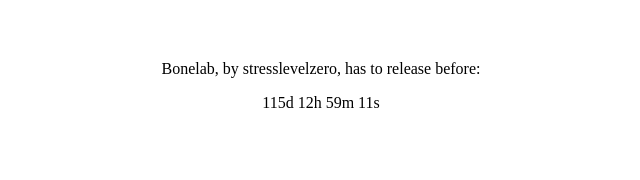
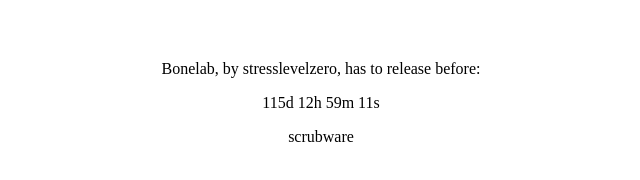
Before and after one commit to scrubware/bonelabcountdown, a plain HTML site: page index.html in a window 1280 px wide. Shown: the full height of the page, 319-959 px from the left. Drawn offline with Linux system fonts and the light colour scheme.

Commit message:
Update index.html

```diff
--- a/index.html
+++ b/index.html
@@ -4,7 +4,7 @@
 <center>
   <p>Bonelab, by stresslevelzero, has to release before:</p>
   <p id="demo"></p>
-  <p></scrubware></p>
+  <p>scrubware</p>
 </center>
 <script>
 // Set the date we're counting down to
```
